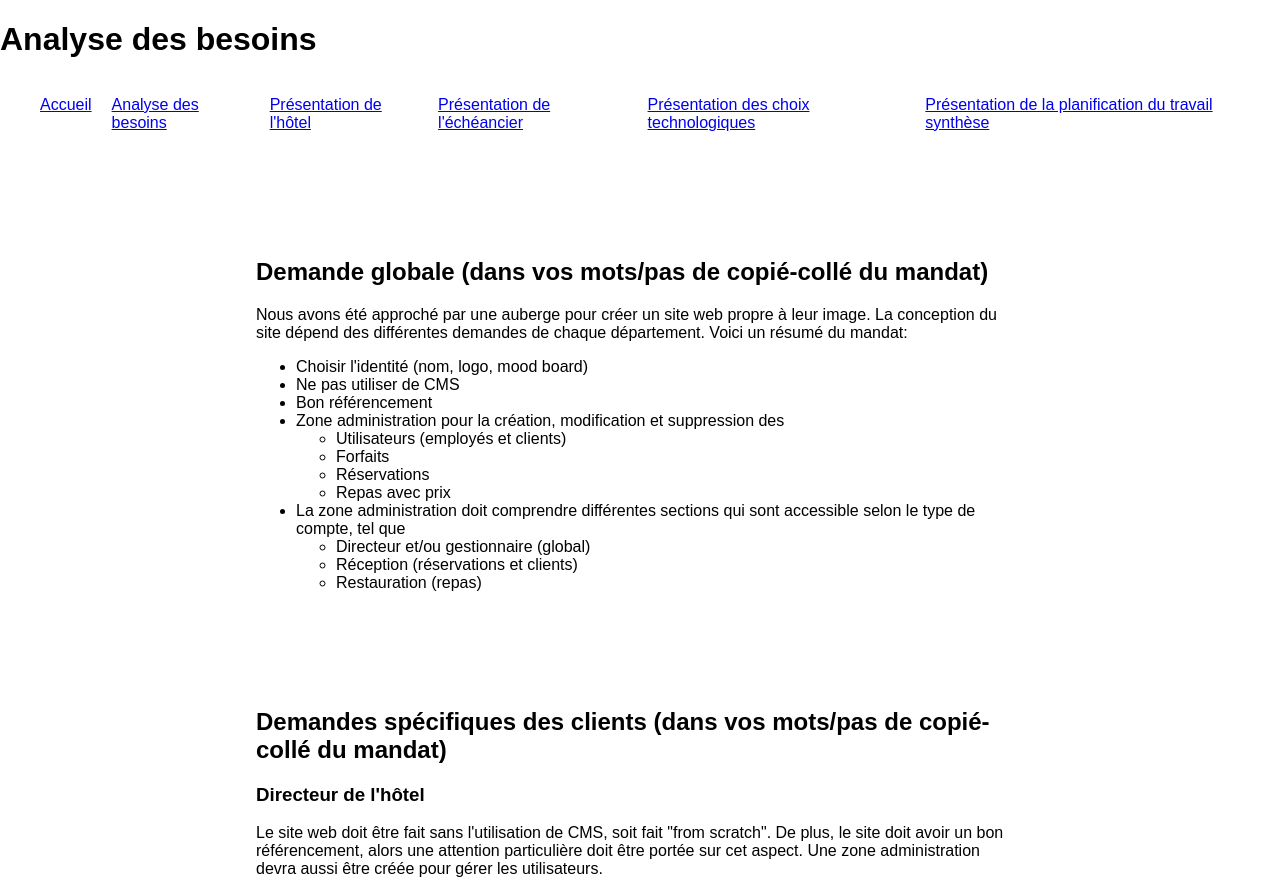
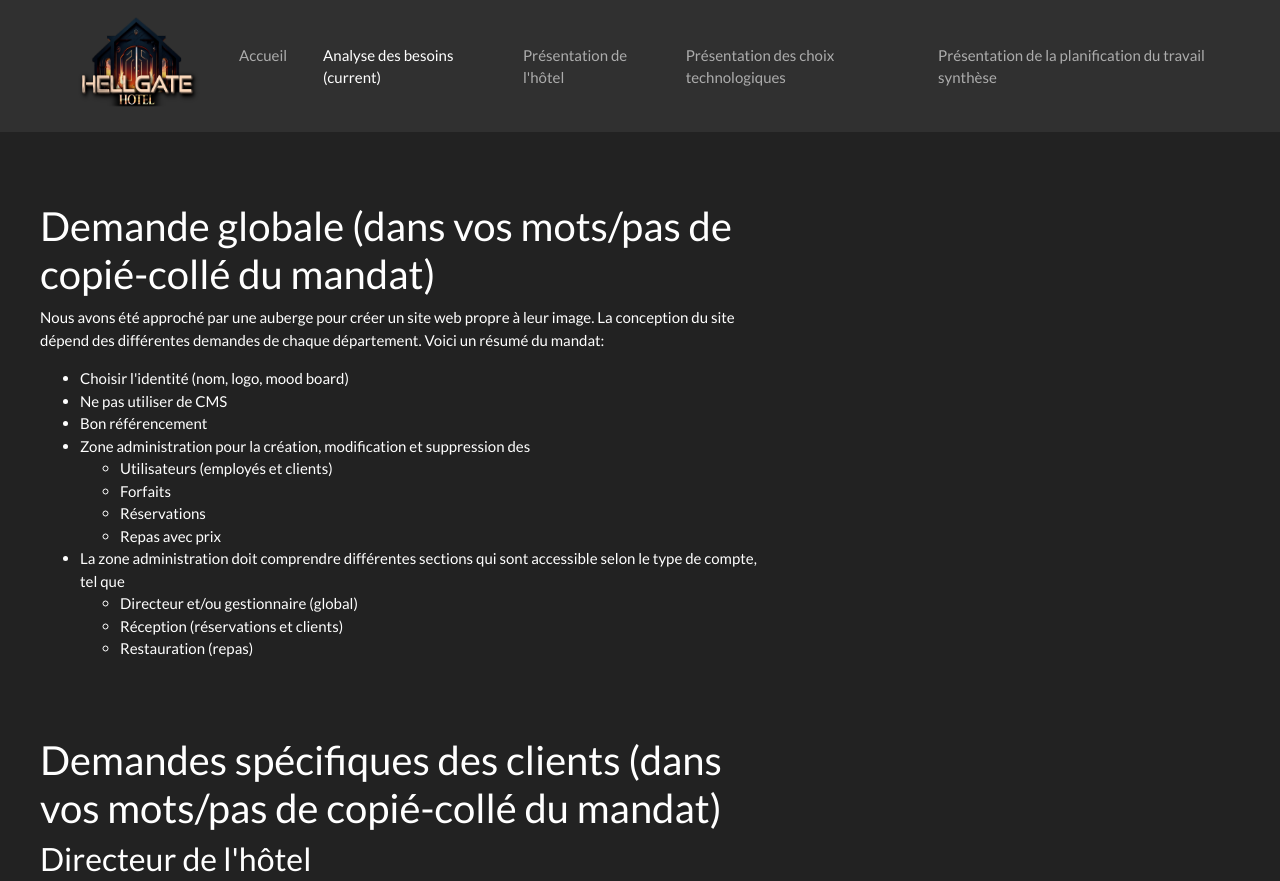
Before and after one commit to Snowhite27/synthese_auberge, a plain HTML site: page besoins.html in a window 1280 px wide. Shown: the top 881 px of the page. Drawn offline with nearby package versions, Linux system fonts and the light colour scheme.

Commit message:
Modification besoins.html
Ajout Bootstrap

```diff
--- a/besoins.html
+++ b/besoins.html
@@ -5,21 +5,44 @@
     <meta charset="UTF-8">
     <title>Analyse des besoins</title>
     <link rel="stylesheet" type="text/css" href="css/style.css">
+    <link rel="stylesheet" href="https://cdn.jsdelivr.net/npm/bootswatch@4.5.2/dist/darkly/bootstrap.min.css" integrity="sha384-nNK9n28pDUDDgIiIqZ/MiyO3F4/9vsMtReZK39klb/MtkZI3/LtjSjlmyVPS3KdN" crossorigin="anonymous">
 </head>
 
 <body>
     <header>
-        <h1>Analyse des besoins</h1>
-        <nav>
-          <ul>
-            <li><a href="index.html">Accueil</a></li>
-            <li><a href="besoins.html">Analyse des besoins</a></li>
-            <li><a href="concept.html">Présentation de l'hôtel</a></li>
-            <li><a href="echeancier.html">Présentation de l'échéancier</a></li>
-            <li><a href="techno.html">Présentation des choix technologiques</a></li>
-            <li><a href="planif.html">Présentation de la planification du travail synthèse</a></li>
-          </ul>
-        </nav>
+        <nav class="navbar navbar-expand-lg navbar-dark bg-dark">
+            <div class="container-fluid">
+                <img src="divers/images/Hellgate_logo.png" alt="" width="200" height="100">
+
+                <button class="navbar-toggler" type="button" data-bs-toggle="collapse" data-bs-target="#navbarColor02"
+                    aria-controls="navbarColor02" aria-expanded="false" aria-label="Toggle navigation">
+                    <span class="navbar-toggler-icon"></span>
+                </button>
+                <div class="collapse navbar-collapse" id="navbarColor02">
+                    <ul class="navbar-nav me-auto">
+                        <li class="nav-item">
+                            <a class="nav-link" href="index.html">Accueil</a>
+                        </li>
+                        <li class="nav-item">
+                            <a class="nav-link active" href="besoins.html">Analyse des besoins
+                                <span class="visually-hidden">(current)</span>
+                            </a>
+                        </li>
+                        <li class="nav-item">
+                            <a class="nav-link" href="concept.html">Présentation de l'hôtel</a>
+                        </li>
+                        <li class="nav-item">
+                            <a class="nav-link" href="techno.html">Présentation des choix technologiques</a>
+                        </li>
+                        <li class="nav-item">
+                            <a class="nav-link" href="planif.html">Présentation de la planification du travail
+                                synthèse</a>
+                        </li>
+                    </ul>
+
+                </div>
+            </div>
+            </nav­­­>
     </header>
     <main>
         <section>
```
